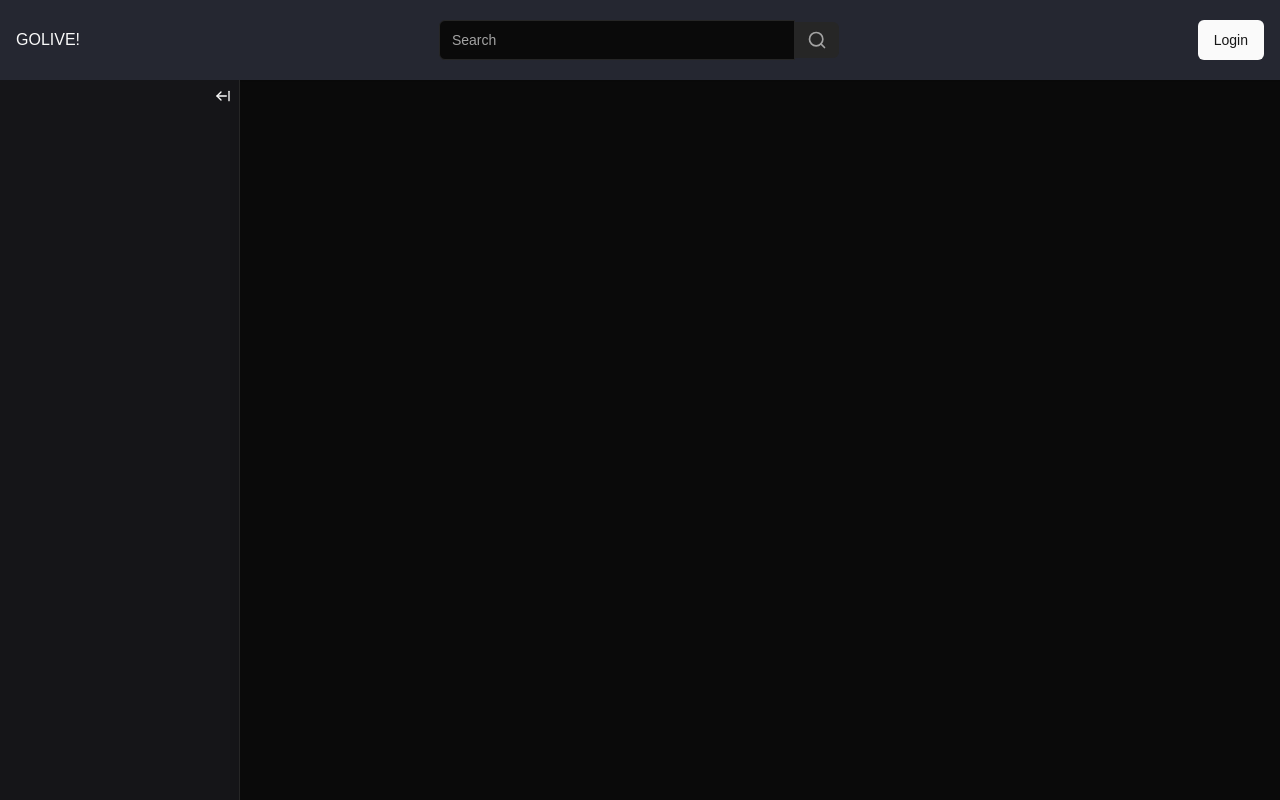
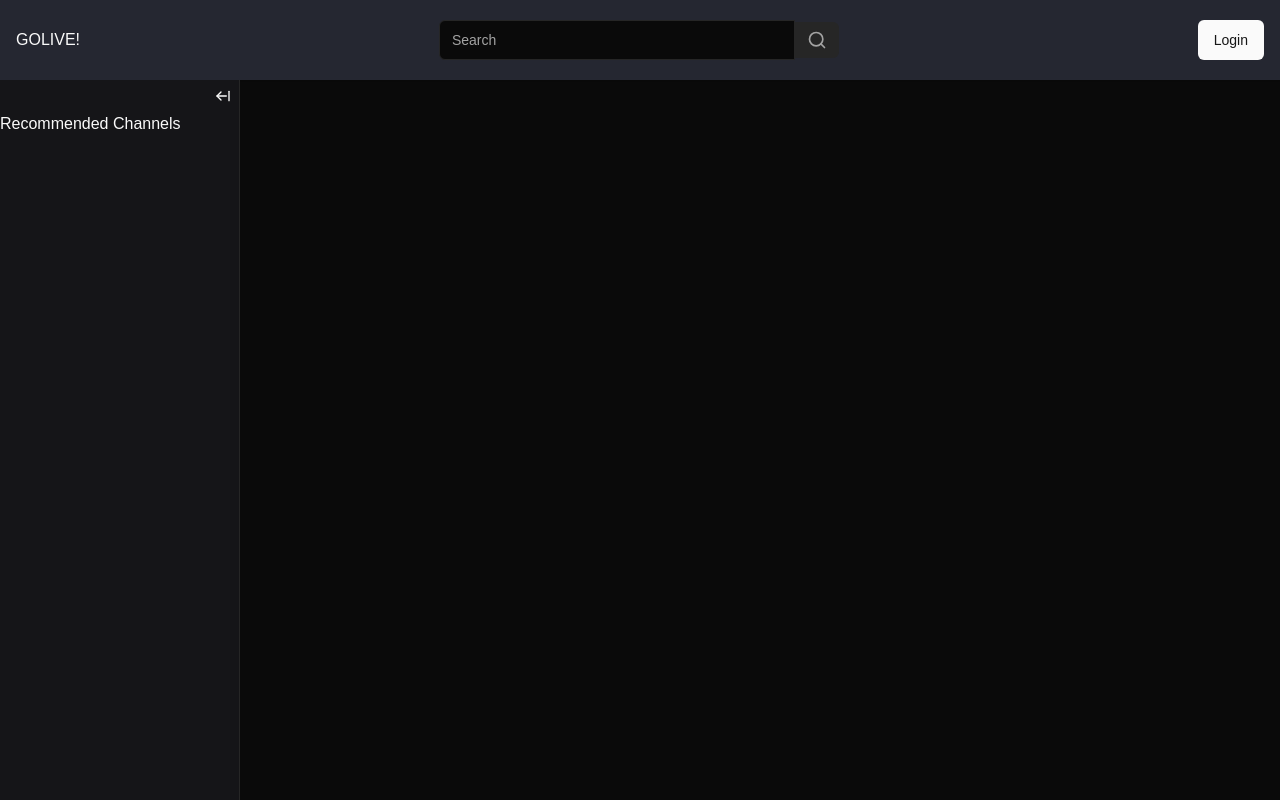
Before and after one commit to Ravishekhar7870/VideoStreamingApp, a Next.js app in the folder video-streaming-app/: page / in a window 1280 px wide. Built offline with nearby package versions, Linux system fonts and the light colour scheme; no server answers.

Commit message:
add recommended in the sidebar

```diff
--- /dev/null
+++ b/video-streaming-app/app/(browse)/_component/Sidebar/Recommended.tsx
@@ -0,0 +1,11 @@
+'use client'
+import React from 'react'
+
+
+function Recommended() {
+
+    return (
+        <div>Recommended Channels</div>
+    );
+}
+export default Recommended
--- a/video-streaming-app/app/(browse)/_component/Sidebar/index.tsx
+++ b/video-streaming-app/app/(browse)/_component/Sidebar/index.tsx
@@ -1,13 +1,17 @@
 import React from 'react'
 import Wrapper from './Wrapper'
 import Toggle from './Toggle'
+import Recommended from './Recommended'
 
 function Sidebar() {
+
   return (
    <Wrapper>
      {/* <div className="hidden sm:block"> Hide Toggle on small screens */}
         <Toggle />
-
+        <div className='space y-4 pt-4 lg:pt-0'>
+          <Recommended/>
+        </div>
    </Wrapper>
   )
 }
```
